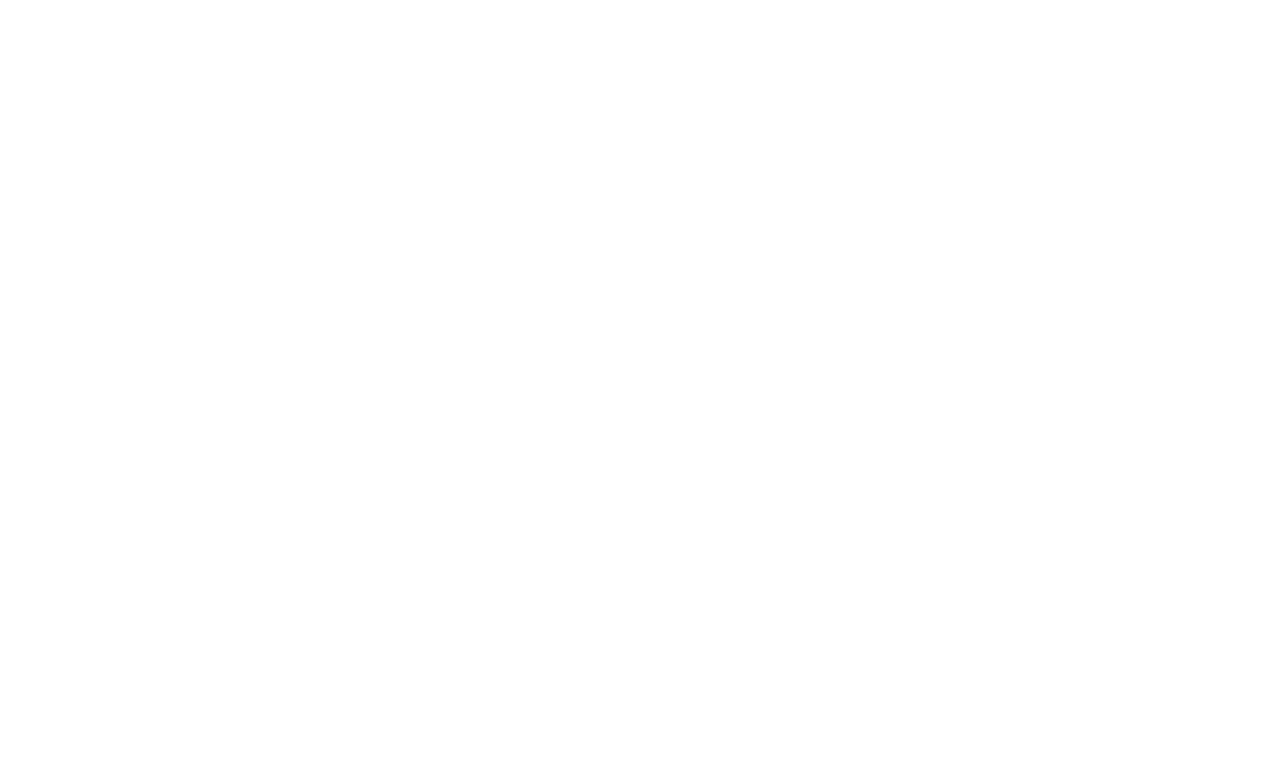
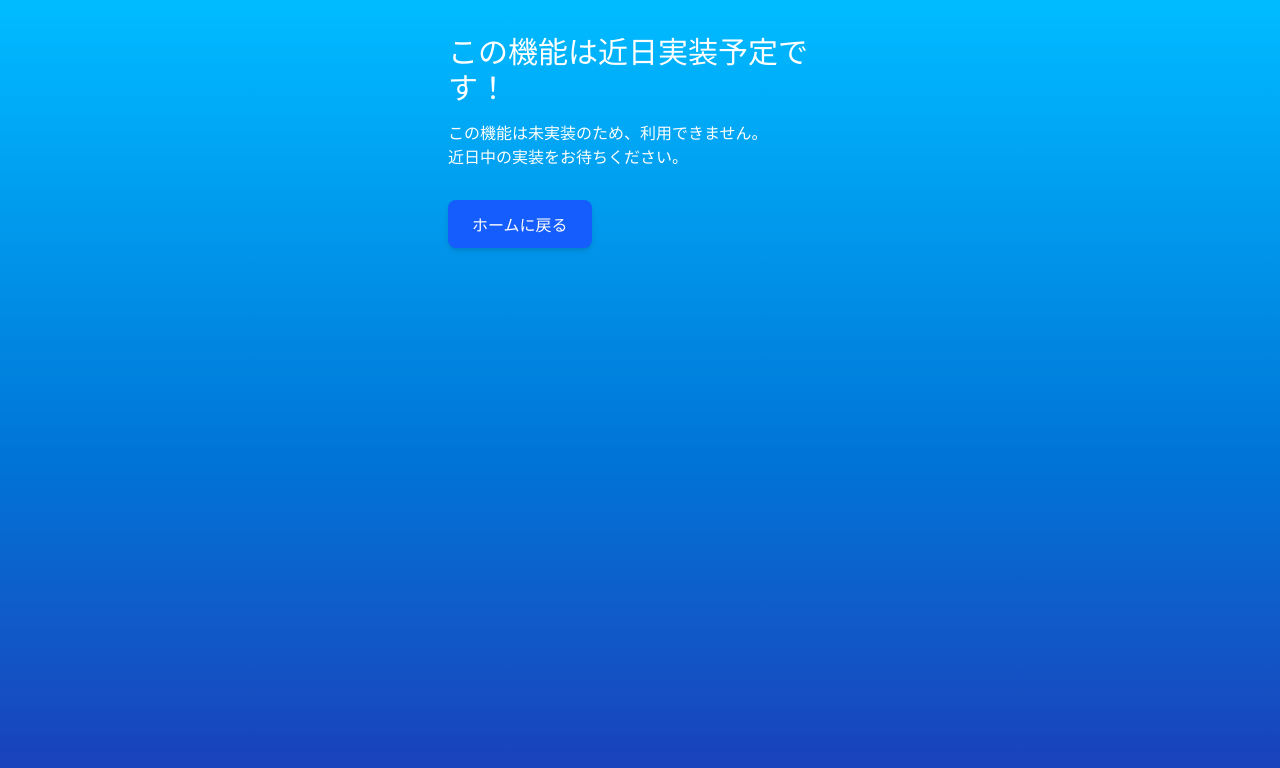
Before and after one commit to Kannii0620/Wariflex, a React (Vite) app: page /history in a window 1280 px wide. Before the commit this address had no page. Shown: the top 768 px of the page. Built offline with nearby package versions, Linux system fonts and the light colour scheme.

Commit message:
画面遷移の実装

```diff
--- a/src/components/BottomNav.tsx
+++ b/src/components/BottomNav.tsx
@@ -1,25 +1,28 @@
-// 変更後（角丸・影・余白を追加）
+// src/components/BottomNav.tsx
 import { AiFillHome } from 'react-icons/ai';
 import { FaHistory } from 'react-icons/fa';
 import { IoMdNotifications } from 'react-icons/io';
+import { Link } from 'react-router-dom';
 
 export default function BottomNav() {
   return (
     <nav className="bg-white/90 p-4 flex justify-around text-sm text-gray-900 rounded-2xl shadow-lg mt-2">
 
-      {/* 現在アクティブなページ（例：ホーム）の文字を青くする */}
-      <button className="flex flex-col items-center text-blue-600"> {/* ← text-blue-600 を追加 */}
+      {/* ホームボタンを Link に変更 to="/" */}
+      <Link to="/" className="flex flex-col items-center text-blue-600"> {/* ← Link に変更し、to="/" を追加 */}
         <AiFillHome size={24} />
         ホーム
-      </button>
-      <button className="flex flex-col items-center">
+      </Link>
+      {/* 履歴ボタンを Link に変更 to="/history" */}
+      <Link to="/history" className="flex flex-col items-center"> {/* ← Link に変更し、to="/history" を追加 */}
         <FaHistory size={24} />
         履歴
-      </button>
-      <button className="flex flex-col items-center">
+      </Link>
+      {/* 通知ボタンを Link に変更 to="/notifications" */}
+      <Link to="/notifications" className="flex flex-col items-center"> {/* ← Link に変更し、to="/notifications" を追加 */}
         <IoMdNotifications size={24} />
         通知
-      </button>
+      </Link>
     </nav>
   );
 }
--- a/src/main.tsx
+++ b/src/main.tsx
@@ -5,6 +5,7 @@ import ReactDOM from "react-dom/client";
 import App from "./App";
 import About from "./pages/PaymentCompleted";
 import DetailSettings from "./pages/DetailSettings";
+import Incomplete from "./pages/Incomplete";
 
 ReactDOM.createRoot(document.getElementById("root")!).render(
   <React.StrictMode>
@@ -13,6 +14,8 @@ ReactDOM.createRoot(document.getElementById("root")!).render(
         <Route path="/" element={<App />} />
         <Route path="/about" element={<About />} />
         <Route path="/detail-settings" element={<DetailSettings />} />
+        <Route path="/history" element={<Incomplete />} />
+        <Route path="/notifications" element={<Incomplete />} />
       </Routes>
     </BrowserRouter>
   </React.StrictMode>
--- a/src/pages/DetailSettings.tsx
+++ b/src/pages/DetailSettings.tsx
@@ -2,6 +2,7 @@ import React, { useState } from 'react';
 import { useLocation } from 'react-router-dom';
 import Header from '../components/Header'; // Header を import
 import { BsFillTrash3Fill } from "react-icons/bs";
+import { Link } from 'react-router-dom';
 
 // TypeScriptのための「型」定義
 type Participant = {
@@ -191,10 +192,9 @@ export default function DetailSettings() {
           </div>
 
           {/* --- 決定ボタン --- */}
-          <button className="w-full bg-emerald-600 text-white font-semibold p-3 rounded-lg shadow-lg hover:bg-emerald-700">
-            この内容で割り勘を計算
-          </button>
-
+          <Link to="/about" className="w-full block text-center bg-emerald-600 text-white font-semibold p-3 rounded-lg shadow-lg hover:bg-emerald-700">
+            この内容で割り勘を精算
+          </Link>
         </div>
       </div>
     </div>
--- a/src/pages/Incomplete.tsx
+++ b/src/pages/Incomplete.tsx
@@ -1,11 +1,25 @@
+import { Link } from "react-router-dom";
+
 export default function Home() {
   return (
-    <div className="p-8">
-      <h1 className="text-5xl font-bold">この機能は近日実装予定です！</h1>
-      <p className="text-red-500">この機能は未実装のため、利用できません。<br>
-      </br>
-        近日中の実装をお待ちください。
-      </p>
+    <div className="min-h-screen bg-linear-to-b from-sky-400 to-blue-800">
+      <div className="max-w-md mx-auto p-8">
+
+        <h1 className="text-3xl text-white font-bold mb-4">この機能は近日実装予定です！</h1>
+
+        <p className="text-white">
+          この機能は未実装のため、利用できません。<br />
+          近日中の実装をお待ちください。
+        </p>
+
+        <Link
+          to="/"
+          className="mt-8 inline-block bg-blue-600 text-white font-semibold py-3 px-6 rounded-lg shadow-md hover:bg-blue-700 transition duration-150"
+        >
+          ホームに戻る
+        </Link>
+
+      </div>
     </div>
   )
 }
--- a/src/pages/PaymentCompleted.tsx
+++ b/src/pages/PaymentCompleted.tsx
@@ -1,6 +1,8 @@
+import { Link } from "react-router-dom";
+
 export default function About() {
   return (
-    <div className="p-8">
+    <div className="min-h-screen bg-linear-to-b from-sky-400 to-blue-800 p-4">
       <h1 className="text-2xl font-bold mb-4">登録完了！</h1>
       <p className="text-gray-700">
         精算リストへの登録処理は正常に完了しました。
@@ -8,6 +10,10 @@ export default function About() {
 
         {/* ここに支払いのリザルトを表示 */}
       </p>
+      <Link to="/"
+        className="mt-8 inline-block bg-blue-600 text-white font-semibold mx-8 py-3 px-6 rounded-lg shadow-md hover:bg-blue-700 transition duration-150">
+        ホームに戻る
+      </Link>
     </div>
   );
 }
```
